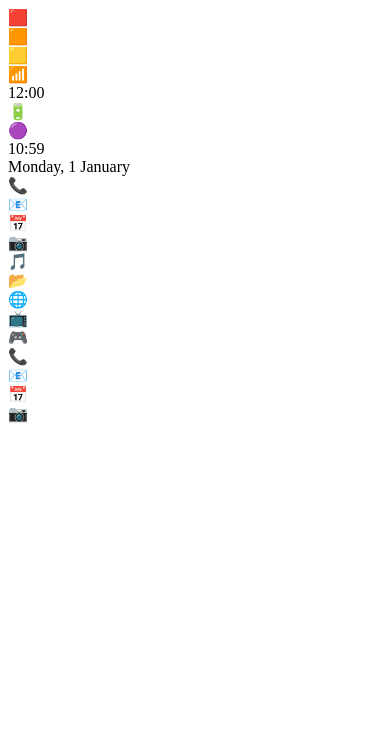
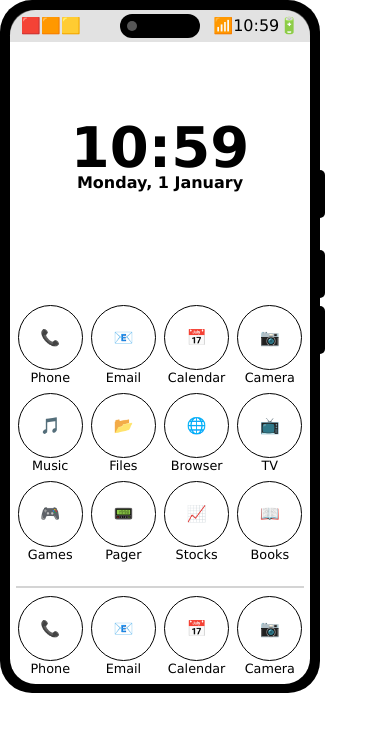
Before and after one commit to errorsolver/GTA5-FiveM-Test, a plain HTML site: page [phone]/myphone/html/index.html in a window 390 px wide. Drawn offline with Linux system fonts and the light colour scheme.

Commit message:
phone html

```diff
--- a/[phone]/myphone/html/css/style.css
+++ b/[phone]/myphone/html/css/style.css
@@ -0,0 +1,200 @@
+:root{
+    --phone-width: 320px;
+}
+
+* {
+    margin: 0;
+    padding: 0;
+    box-sizing: border-box;
+
+    font-family: 'Lucida Sans', 'Lucida Sans Regular', 'Lucida Grande', 'Lucida Sans Unicode', Geneva, Verdana, sans-serif;
+
+    user-select: none;
+}
+
+#phone {
+    position: relative;
+    /* make button absolute to phone */
+    aspect-ratio: 9 / 19.5;
+    width: var(--phone-width);
+    padding: 0.6em;
+    border-radius: 2em;
+
+    background-color: black;
+}
+
+#screen {
+    display: grid;
+    position: relative;
+    height: 100%;
+    width: 100%;
+    border-radius: 1.6em;
+
+    grid-template-rows: min-content 1fr min-content;
+
+    background-color: #fff;
+}
+
+#wrap-btn {
+    position: absolute;
+
+    top: 10em;
+    right: -0.3em;
+
+    margin-top: 0.6em;
+}
+
+#wrap-btn :first-child {
+    margin-bottom: 2em;
+}
+
+#wrap-btn :nth-child(n + 2) {
+    margin-bottom: 0.5em;
+}
+
+#wrap-btn :last-child {
+    margin-bottom: 0;
+}
+
+.phone-btn {
+    width: .3em;
+    height: 3em;
+
+    position: relative;
+
+    border-radius: 0 0.55em 0.55em 0;
+    background-color: black;
+}
+
+#status-bar {
+    display: flex;
+    flex-direction: row;
+    justify-content: space-between;
+    width: 100%;
+    height: 2em;
+    /* padding-top: 5px; */
+    padding-left: 0.7em;
+    padding-right: 0.7em;
+    /* padding-bottom: 4px; */
+
+    background-color: rgba(198, 198, 198, 0.5);
+
+    border-top-left-radius: 1.5em;
+    border-top-right-radius: 1.5em;
+}
+
+#status-bar * {
+    align-items: center;
+}
+
+#status-bar * {
+    display: flex;
+    flex-direction: row;
+}
+
+#notch {
+    position: absolute;
+    top: 0.3em;
+    left: 50%;
+    width: 5em;
+    height: 1.5em;
+    padding: 7px;
+
+    border-radius: 10em;
+    translate: -50%;
+
+    background-color: black;
+}
+
+#notch #camera {
+    aspect-ratio: 1 / 1;
+    height: 100%;
+    /* margin: 0.2em; */
+
+    border-radius: 50%;
+    background-color: rgb(86, 86, 86);
+}
+
+main {
+    position: relative;
+    padding: 0.5em;
+    margin-bottom: 1em;
+
+    display: flex;
+    flex-direction: column;
+    justify-content: space-between;
+}
+
+#main-time {
+    margin-top: 5em;
+    margin-bottom: 2.5em;
+
+    text-align: center;
+    line-height: 2.2em;
+}
+
+#main-time>#big-time {
+    font-size: 3.5em;
+    font-weight: 700;
+}
+
+#main-time>#big-date {
+    font-size: 1em;
+    font-weight: 700;
+}
+
+#wrap-apps {
+    display: grid;
+    grid-template-columns: 1fr 1fr 1fr 1fr;
+    gap: 0.5em;
+}
+
+#dock-line {
+    width: 96%;
+    margin: auto;
+    height: 2px;
+
+    border: none;
+    background-color: #0000002b;
+}
+
+#wrap-dock {
+    display: grid;
+    width: 100%;
+
+    bottom: 1em;
+    box-sizing: border-box;
+    grid-template-columns: 1fr 1fr 1fr 1fr;
+    gap: 0.5em;
+}
+
+.app {
+    display: flex;
+    flex-direction: column;
+}
+
+.app .app-icon {
+    display: flex;
+    aspect-ratio: 1 / 1;
+    width: 100%;
+    justify-content: center;
+    align-items: center;
+
+    border-radius: 50%;
+    border-color: black;
+    border-style: solid;
+    border-width: 0.05em;
+}
+
+.app .app-title {
+    font-size: 0.8em;
+    text-align: center;
+}
+
+footer {
+    padding: 0.5em;
+}
+
+#home-btn {
+    position: absolute;
+}
--- a/[phone]/myphone/html/index.html
+++ b/[phone]/myphone/html/index.html
@@ -1,10 +1,13 @@
 <!DOCTYPE html>
 <html lang="en">
+
 <head>
     <meta charset="UTF-8">
     <meta name="viewport" content="width=device-width, initial-scale=1.0">
     <title>IPhone 16</title>
+    <link rel="stylesheet" href="css/style.css">
 </head>
+
 <body>
     <div id="phone">
         <div id="screen">
@@ -16,40 +19,179 @@
                 </div>
                 <div id="status-bar-right">
                     <div id="signal">📶</div>
-                    <div id="little-time">12:00</div>
+                    <div id="little-time">10:59</div>
                     <div id="battery">🔋</div>
                 </div>
             </div>
             <div id="notch">
-                <div id="camera">🟣</div>
+                <div id="camera"></div>
             </div>
+            <main>
                 <div id="main-time">
                     <div id="big-time">10:59</div>
                     <div id="big-date">Monday, 1 January</div>
                 </div>
                 <div id="wrap-apps">
-                <div class="app">📞</div>
-                <div class="app">📧</div>
-                <div class="app">📅</div>
-                <div class="app">📷</div>
-                <div class="app">🎵</div>
-                <div class="app">📂</div>
-                <div class="app">🌐</div>
-                <div class="app">📺</div>
-                <div class="app">🎮</div>
+                    <div class="app">
+                        <div class="app-icon">
+                            📞
                         </div>
+                        <div class="app-title">
+                            Phone
+                        </div>
+                    </div>
+                    <div class="app">
+                        <div class="app-icon">
+                            📧
+                        </div>
+                        <div class="app-title">
+                            Email
+                        </div>
+                    </div>
+                    <div class="app">
+                        <div class="app-icon">
+                            📅
+                        </div>
+                        <div class="app-title">
+                            Calendar
+                        </div>
+                    </div>
+                    <div class="app">
+                        <div class="app-icon">
+                            📷
+                        </div>
+                        <div class="app-title">
+                            Camera
+                        </div>
+                    </div>
+                    <div class="app">
+                        <div class="app-icon">
+                            🎵
+                        </div>
+                        <div class="app-title">
+                            Music
+                        </div>
+                    </div>
+                    <div class="app">
+                        <div class="app-icon">
+                            📂
+                        </div>
+                        <div class="app-title">
+                            Files
+                        </div>
+                    </div>
+                    <div class="app">
+                        <div class="app-icon">
+                            🌐
+                        </div>
+                        <div class="app-title">
+                            Browser
+                        </div>
+                    </div>
+                    <div class="app">
+                        <div class="app-icon">
+                            📺
+                        </div>
+                        <div class="app-title">
+                            TV
+                        </div>
+                    </div>
+                    <div class="app">
+                        <div class="app-icon">
+                            🎮
+                        </div>
+                        <div class="app-title">
+                            Games
+                        </div>
+                    </div>
+                    <div class="app">
+                        <div class="app-icon">
+                            📟
+                        </div>
+                        <div class="app-title">
+                            Pager
+                        </div>
+                    </div>
+                    <div class="app">
+                        <div class="app-icon">
+                            📈
+                        </div>
+                        <div class="app-title">
+                            Stocks
+                        </div>
+                    </div>
+                    <div class="app">
+                        <div class="app-icon">
+                            📖
+                        </div>
+                        <div class="app-title">
+                            Books
+                        </div>
+                    </div>
+                    <!-- <div class="app">
+                        <div class="app-icon">
+                            📰
+                        </div>
+                        <div class="app-title">
+                            News
+                        </div>
+                    </div>
+                    <div class="app">
+                        <div class="app-icon">
+                            📦
+                        </div>
+                        <div class="app-title">
+                            Packages
+                        </div>
+                    </div>
+                    <div class="app">
+                        <div class="app-icon">
+                            📌
+                        </div>
+                        <div class="app-title">
+                            Pins
+                        </div>
+                    </div>
+                    <div class="app">
+                        <div class="app-icon">
+                            📋
+                        </div>
+                        <div class="app-title">
+                            Notes
+                        </div>
+                    </div> -->
+                </div>
+            </main>
+            <hr id="dock-line">
+            <footer>
                 <div id="wrap-dock">
-                <div class="dock">📞</div>
-                <div class="dock">📧</div>
-                <div class="dock">📅</div>
-                <div class="dock">📷</div>
+                    <div class="app">
+                        <div class="app-icon">📞</div>
+                        <div class="app-title">Phone</div>
                     </div>
-
+                    <div class="app">
+                        <div class="app-icon">📧</div>
+                        <div class="app-title">Email</div>
+                    </div>
+                    <div class="app">
+                        <div class="app-icon">📅</div>
+                        <div class="app-title">Calendar</div>
+                    </div>
+                    <div class="app">
+                        <div class="app-icon">📷</div>
+                        <div class="app-title">Camera</div>
+                    </div>
+                </div>
+                <div id="home-btn"></div>
+            </footer>
         </div>
         <div id="wrap-btn">
-            <div id="power-btn"></div>
-            <div id="volume-btn"></div>
+            <div id="power-btn" class="phone-btn"></div>
+            <div id="volume-up-btn" class="phone-btn"></div>
+            <div id="volume-down-btn" class="phone-btn"></div>
         </div>
     </div>
+    <script src="js/script.js"></script>
 </body>
+
 </html>
```
Lines whose indentation alone changed are shown as unchanged.
